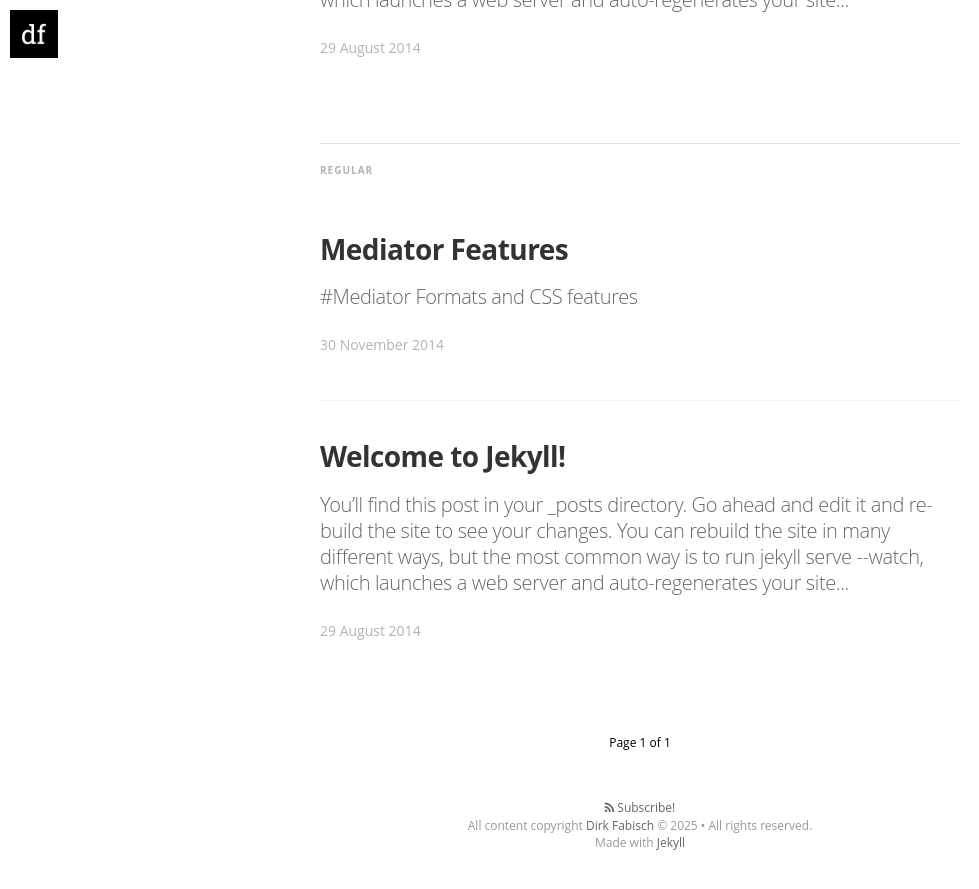
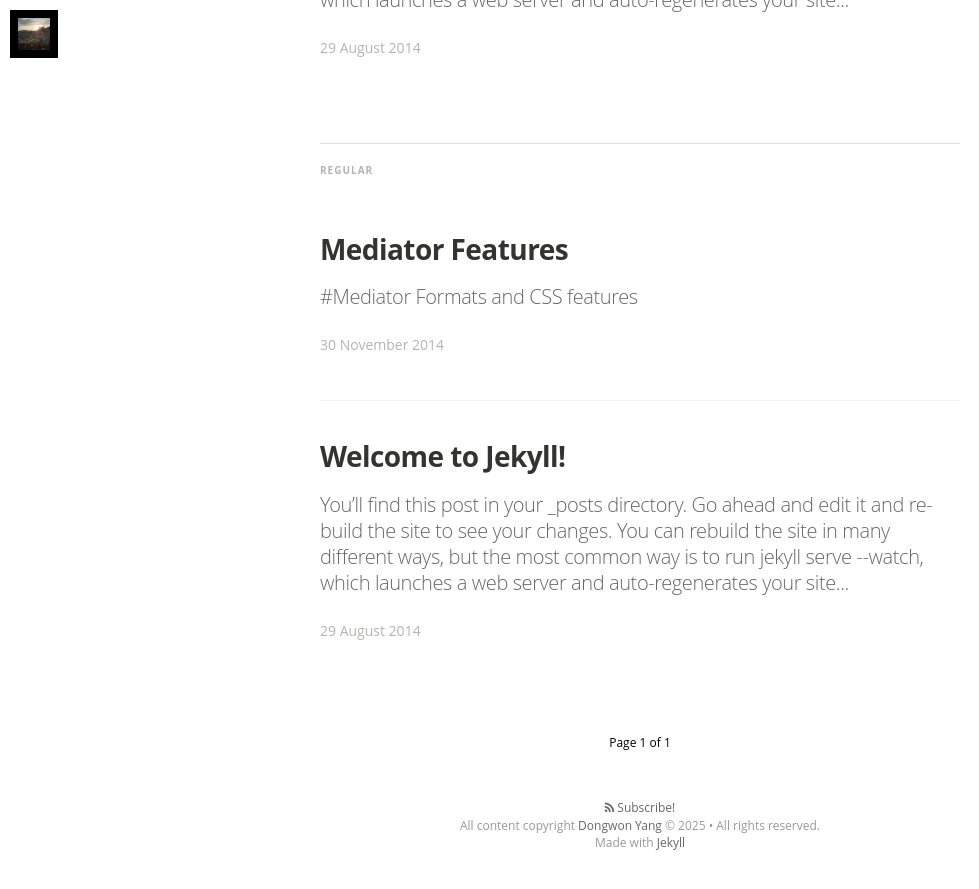
Before and after one commit to yang2919/yang2919.github.io, a Jekyll site: the page built from index.html, in a window 1280 px wide and 900 px high, scrolled down 1256 px. Shown: the top 889 px of the window, without its empty margins (0-979 px from the left). Built offline with Jekyll 4.4.1, drawn with Linux system fonts in a browser that asks for light colours; nearby versions of some CDN libraries; some web fonts are replaced; the list of posts is cut into pages by our own code.

Commit message:
design update

```diff
--- a/_config.yml
+++ b/_config.yml
@@ -10,15 +10,15 @@ description: > # this means to ignore newlines until "email:"
 
 email: yang2919@korea.ac.kr
 #blog logo
-logo: "/assets/images/df_logo.jpg"
+logo: "/assets/images/logo.jpeg"
 float_logo: true # true, false (default)
 
 # blog cover
 cover: "/assets/images/cA4aKEIPQrerBnp1yGHv_IMG_9534-3-2.jpg"
 
-name: 'Dirk Fabisch'
-author: 'Dirk Fabisch'
-author_image: "/assets/images/author.jpg"
+name: 'Dongwon Yang'
+author: 'Dongwon Yang'
+author_image: "/assets/images/author.jpeg"
 
 paginate:	5
 
```
Also changed, not shown: assets/images/author.jpeg (added), assets/images/author.jpg (deleted), assets/images/logo.jpeg (added), 3 other files.
